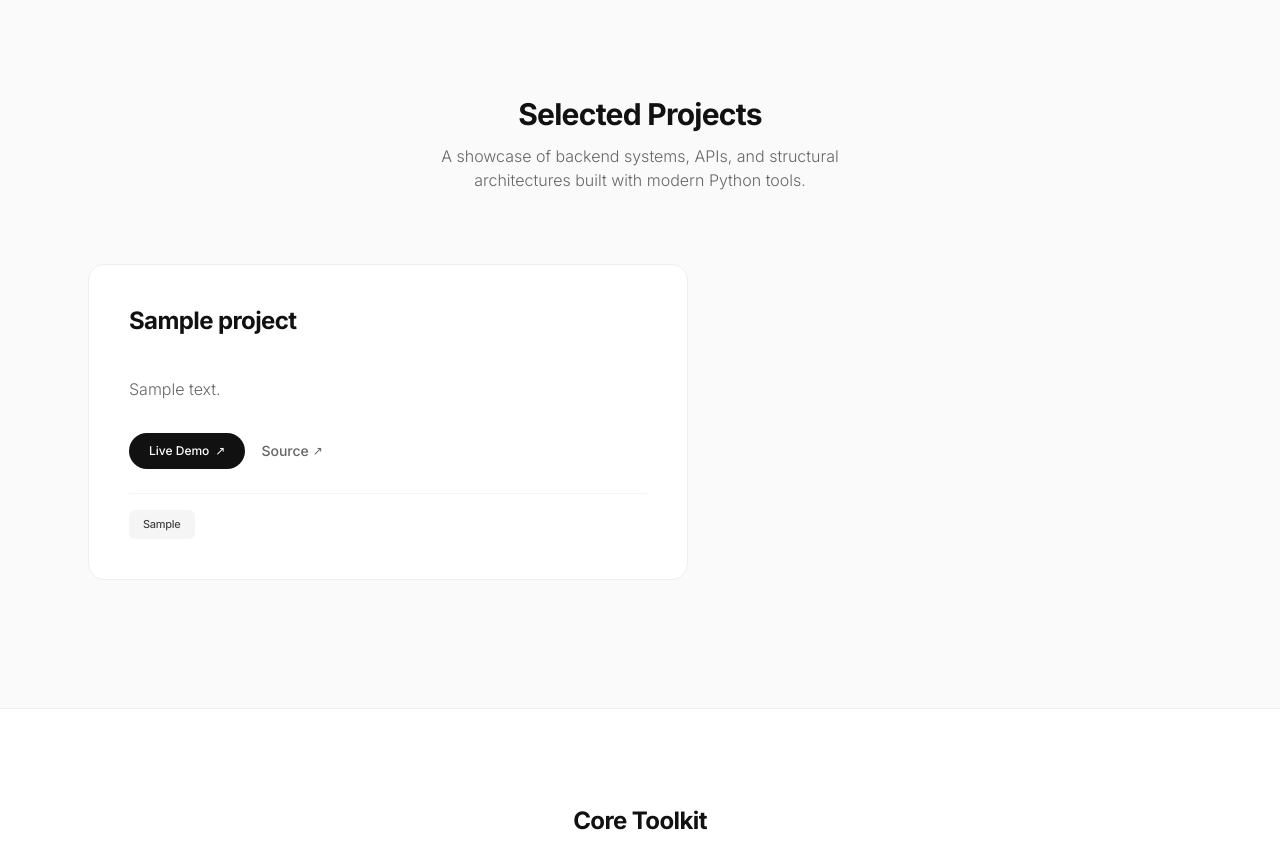
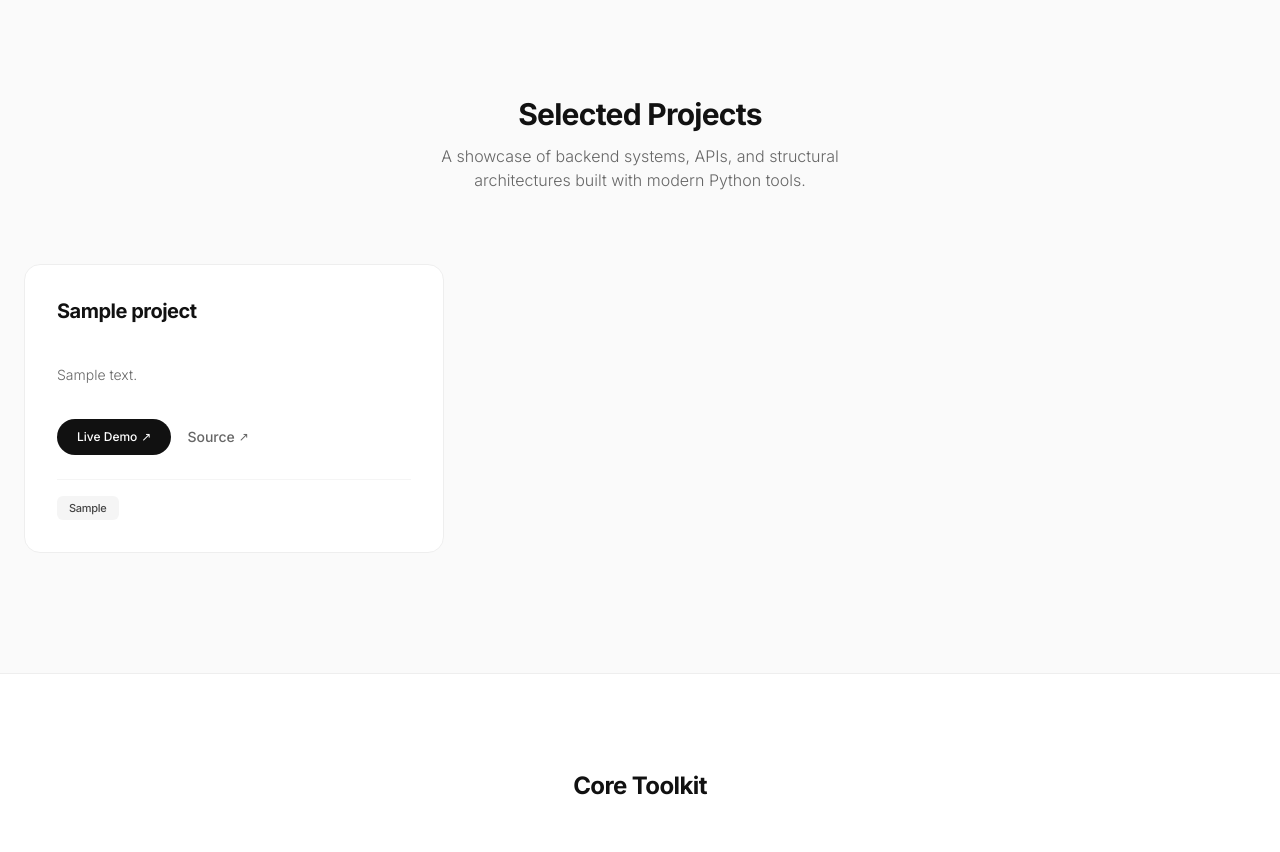
Before and after one commit to Adham-ar/Portfolio, a Flask app: page / in a window 1280 px wide. Shown: the part 813-1665 px from the top of the page. Run offline with Flask 3, Linux system fonts and the light colour scheme; tables that the repository leaves empty hold one stand-in row (values such as "Sample post"); some libraries are stand-ins or nearby versions.

Commit message:
Layout: Expand section container width to show more cards on desktop screens

```diff
--- a/templates/home.html
+++ b/templates/home.html
@@ -87,25 +87,26 @@
     </header>
 
    <section id="projects" class="py-24 border-t border-[#eeeeee] bg-[#fafafa]">
-    <div class="max-w-6xl mx-auto px-6">
+    <!-- Expanded container width to max-w-7xl so more cards fit across the screen -->
+    <div class="max-w-7xl mx-auto px-6">
         <div class="mb-16 text-center">
             <h2 class="text-3xl font-bold tracking-tight text-[#111111] mb-3">Selected Projects</h2>
             <p class="text-[#666666] font-light max-w-md mx-auto">A showcase of backend systems, APIs, and structural architectures built with modern Python tools.</p>
         </div>
 
-        <!-- Expanded Horizontal Scroll Container -->
-        <div class="flex items-stretch gap-8 overflow-x-auto pt-2 pb-8 custom-scrollbar snap-x snap-mandatory">
+        <!-- Horizontal Scroll Track -->
+        <div class="flex items-stretch gap-8 overflow-x-auto pt-2 pb-6 custom-scrollbar snap-x snap-mandatory">
             {% for project in projects %}
-            <!-- Card size expanded to 85vw on mobile and 600px+ on desktop -->
-            <div class="bg-white border border-[#eeeeee] rounded-2xl p-8 md:p-10 flex flex-col justify-between transition-all duration-300 hover:shadow-md hover:border-[#e0e0e0] min-w-[85vw] md:min-w-[600px] max-w-[650px] snap-start shrink-0">
+            <!-- Restored original card dimensions (max-w-[420px]) -->
+            <div class="bg-white border border-[#eeeeee] rounded-2xl p-8 flex flex-col justify-between transition-all duration-300 hover:shadow-md hover:border-[#e0e0e0] min-w-[320px] md:min-w-[420px] max-w-[420px] snap-start shrink-0">
                 <div>
                     <!-- Title Section -->
                     <div class="mb-4">
-                        <h3 class="text-2xl font-bold tracking-tight text-[#111111]">{{ project.title }}</h3>
+                        <h3 class="text-xl font-bold tracking-tight text-[#111111]">{{ project.title }}</h3>
                     </div>
 
                     <!-- Description -->
-                    <p class="text-sm md:text-base text-[#666666] leading-relaxed font-light mb-8 whitespace-pre-line">
+                    <p class="text-sm text-[#666666] leading-relaxed font-light mb-8 whitespace-pre-line">
                         {{ project.description }}
                     </p>
                 </div>
@@ -119,7 +120,7 @@
                         <a href="{{ project.demo_url }}"
                            target="_blank"
                            rel="noopener noreferrer"
-                           class="bg-[#111111] text-white text-xs font-medium px-5 py-2.5 rounded-full hover:bg-black transition-all flex items-center gap-1.5">
+                           class="bg-[#111111] text-white text-xs font-medium px-5 py-2.5 rounded-full hover:bg-black transition-all flex items-center gap-1">
                             Live Demo <span class="text-xs">&nearr;</span>
                         </a>
                         {% endif %}
@@ -138,7 +139,7 @@
                     <!-- Tech Stack Tags -->
                     <div class="flex flex-wrap gap-2 pt-4 border-t border-[#f5f5f5]">
                         {% for tag in project.tags %}
-                        <span class="text-[11px] font-medium tracking-tight bg-[#f5f5f5] text-[#444444] px-3.5 py-1.5 rounded-md">
+                        <span class="text-[11px] font-medium tracking-tight bg-[#f5f5f5] text-[#444444] px-3 py-1 rounded-md">
                             {{ tag }}
                         </span>
                         {% endfor %}
```
